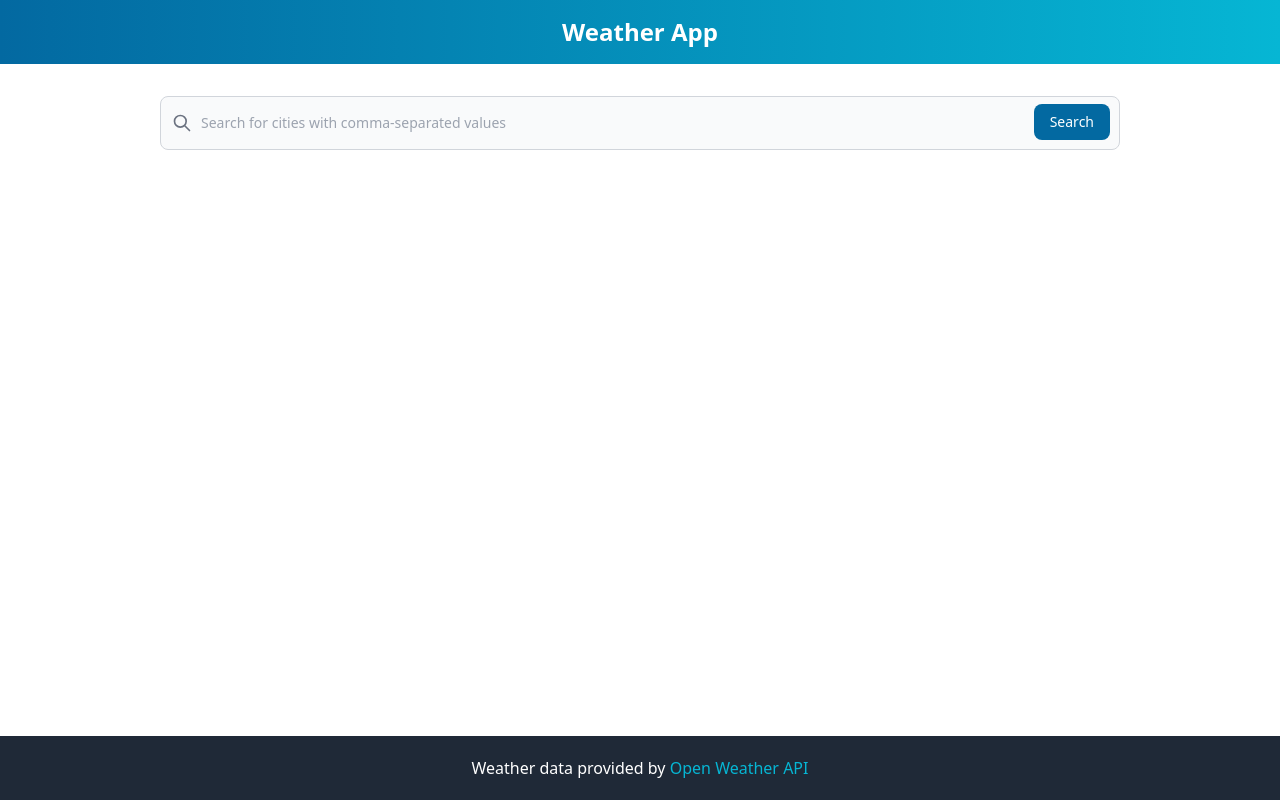
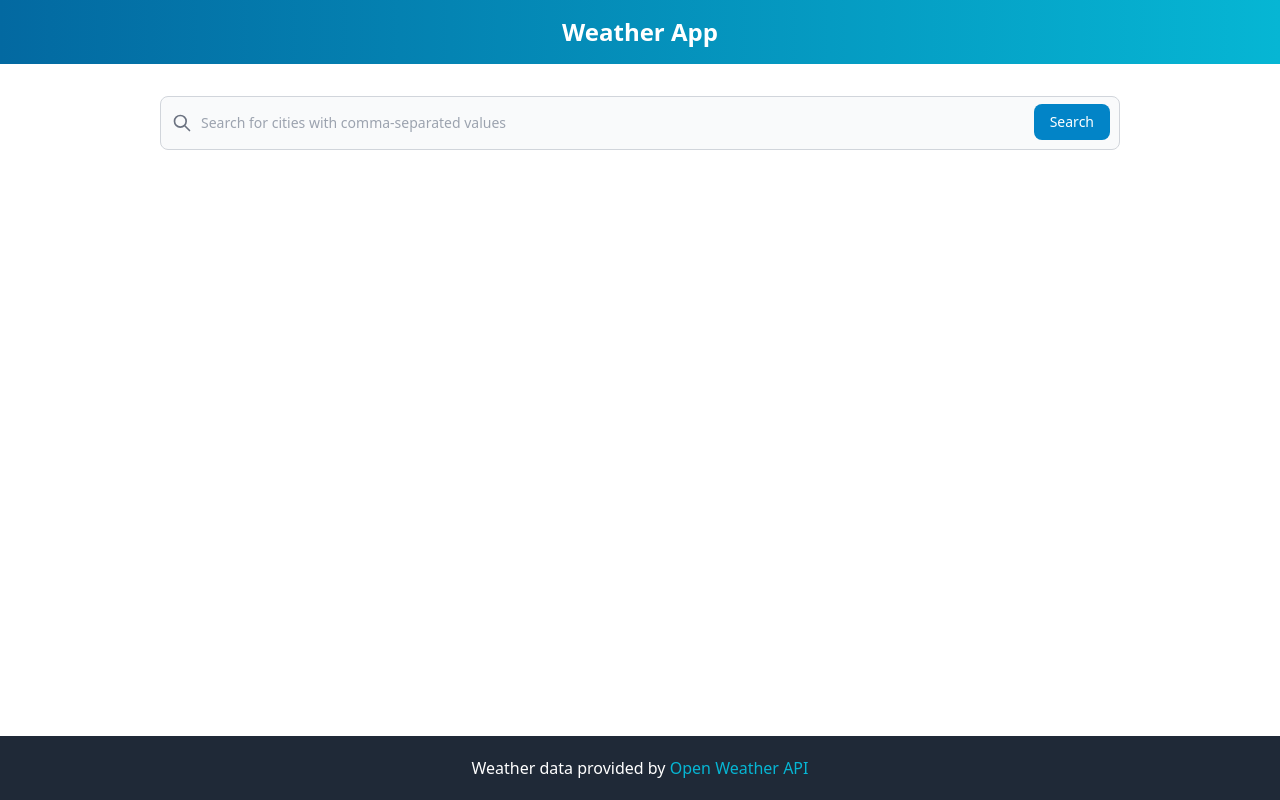
Before and after one commit to gaylem/weather-app, a React app: page / in a window 1280 px wide. Built offline with nearby package versions, Linux system fonts and the light colour scheme.

Commit message:
Update button and flexbox styles

```diff
--- a/src/Components/SearchBar.jsx
+++ b/src/Components/SearchBar.jsx
@@ -46,13 +46,13 @@ const SearchBar = () => {
               <path strokeLinecap='round' strokeLinejoin='round' strokeWidth='2' d='M21 21l-6-6m2-5a7 7 0 11-14 0 7 7 0 0114 0z'></path>
             </svg>
           </div>
-          <input type='search' id='default-search' className='block p-4 pl-10 w-full text-sm text-gray-900 bg-gray-50 rounded-lg border border-gray-300 focus:ring-sky-500 focus:border-sky-500 dark:bg-gray-700 dark:border-gray-600 dark:placeholder-gray-400 dark:text-white dark:focus:ring-sky-500 dark:focus:border-sky-500' placeholder='Search for cities with comma-separated values' required value={city} onChange={e => setCity(e.target.value)} />
-          <button type='submit' className='text-white absolute right-2.5 bottom-2.5 bg-sky-700 hover:bg-sky-800 focus:ring-4 focus:outline-none focus:ring-sky-300 font-medium rounded-lg text-sm px-4 py-2 dark:bg-sky-600 dark:hover:bg-sky-700 dark:focus:ring-sky-800'>
+          <input type='search' id='default-search' className='block p-4 pl-10 w-full text-sm text-gray-900 bg-gray-50 rounded-lg border border-gray-300 focus:ring-sky-500 focus:border-sky-500 dark:bg-gray-600 dark:border-gray-600 dark:placeholder-gray-400 dark:text-white dark:focus:ring-sky-500 dark:focus:border-sky-500' placeholder='Search for cities with comma-separated values' required value={city} onChange={e => setCity(e.target.value)} />
+          <button type='submit' className='text-white absolute right-2.5 bottom-2.5 bg-sky-600 hover:bg-cyan-500 focus:ring-4 focus:outline-none focus:ring-sky-300 font-medium rounded-lg text-sm px-4 py-2 dark:bg-sky-600 dark:hover:bg-cyan-500 dark:focus:ring-sky-800'>
             Search
           </button>
         </div>
       </form>
-      <div className='flex space-x-4'>
+      <div className='flex flex-wrap sm:flex-nowrap space-x-2'>
         {weatherData && <JsonBtn weatherData={weatherData} />}
         {weatherData && <ExcelBtn weatherData={weatherData} />}
       </div>
```
